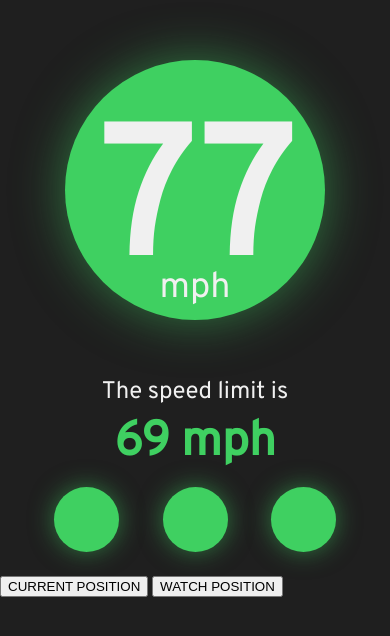
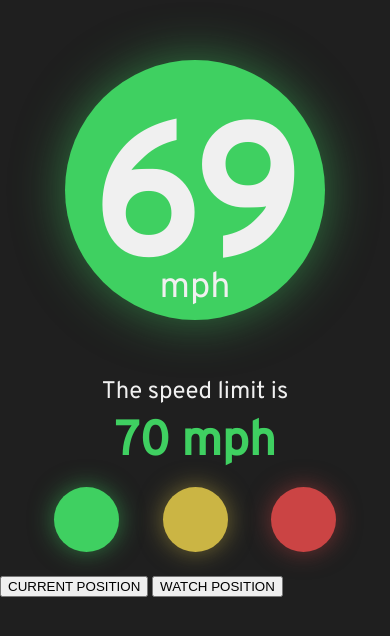
Before and after one commit to waltersm8/Speedometer, a website: page www/index.html in a window 390 px wide. Drawn offline with Linux system fonts and the light colour scheme; some packages are replaced by stand-ins of ours.

Commit message:
CLeaned up html, tested color classes

```diff
--- a/www/index.html
+++ b/www/index.html
@@ -1,34 +1,9 @@
 <!DOCTYPE html>
-<!--
-    Licensed to the Apache Software Foundation (ASF) under one
-    or more contributor license agreements.  See the NOTICE file
-    distributed with this work for additional information
-    regarding copyright ownership.  The ASF licenses this file
-    to you under the Apache License, Version 2.0 (the
-    "License"); you may not use this file except in compliance
-    with the License.  You may obtain a copy of the License at
 
-    http://www.apache.org/licenses/LICENSE-2.0
-
-    Unless required by applicable law or agreed to in writing,
-    software distributed under the License is distributed on an
-    "AS IS" BASIS, WITHOUT WARRANTIES OR CONDITIONS OF ANY
-     KIND, either express or implied.  See the License for the
-    specific language governing permissions and limitations
-    under the License.
--->
 <html>
     <head>
         <meta charset="utf-8">
-        <!--
-        Customize this policy to fit your own app's needs. For more guidance, see:
-            https://github.com/apache/cordova-plugin-whitelist/blob/master/README.md#content-security-policy
-        Some notes:
-            * gap: is required only on iOS (when using UIWebView) and is needed for JS->native communication
-            * https://ssl.gstatic.com is required only on Android and is needed for TalkBack to function properly
-            * Disables use of inline scripts in order to mitigate risk of XSS vulnerabilities. To change this:
-                * Enable inline JS: add 'unsafe-inline' to default-src
-        -->
+
         <meta http-equiv="Content-Security-Policy" content="default-src 'self' data: gap: https://ssl.gstatic.com 'unsafe-eval'; style-src 'self' 'unsafe-inline'; media-src *; img-src 'self' data: content:;">
         <meta name="format-detection" content="telephone=no">
         <meta name="msapplication-tap-highlight" content="no">
@@ -37,31 +12,23 @@
 
         <link rel="stylesheet" href="css/index.css">
 
-
-
         <title>Hello World</title>
     </head>
     <body>
         <div id="speedometer">
-            <h1 id="currentSpeed">77</h1>
+            <h1 id="currentSpeed">69</h1>
             <p>mph</p>
         </div>
 
         <div id="speedLimit">
             <label>The speed limit is</label>
-            <p>69 mph</p>
+            <p>70 mph</p>
         </div>
 
         <div id="warnings">
-            <div id="warning1"></div>
-            <div id="warning2"></div>
-            <div id="warning3"></div>
-        </div>
-
-        <div id="warning">
-            <div id="warning1"></div>
-            <div id="warning2"></div>
-            <div id="warning3"></div>
+            <div id="warning1" class="greenGlow"></div>
+            <div id="warning2" class="yellowGlow"></div>
+            <div id="warning3" class="redGlow"></div>
         </div>
 
         <button id = "getPosition">CURRENT POSITION</button>
--- /dev/null
+++ b/www/sass/_classes.scss
@@ -0,0 +1,16 @@
+@import 'variables';
+
+.greenGlow {
+    background-color: $green;
+    @include glow($green, 25px);
+}
+
+.yellowGlow {
+    background-color: $yellow;
+    @include glow($yellow, 25px);
+}
+
+.redGlow {
+    background-color: $red;
+    @include glow($red, 25px);
+}
--- a/www/sass/index.scss
+++ b/www/sass/index.scss
@@ -1,6 +1,7 @@
 @import 'meyer';
 @import 'variables';
 @import 'fonts';
+@import 'classes';
 
 * {
     box-sizing: border-box;
@@ -62,10 +63,6 @@ body {
         width: 65px;
         height: 65px;
         border-radius: 69420px;
-
-        @include glow($green, 25px);
-
-        background-color: $green;
         margin: 20px;
     }
 }
```
Also changed, not shown: www/css/index.css.
